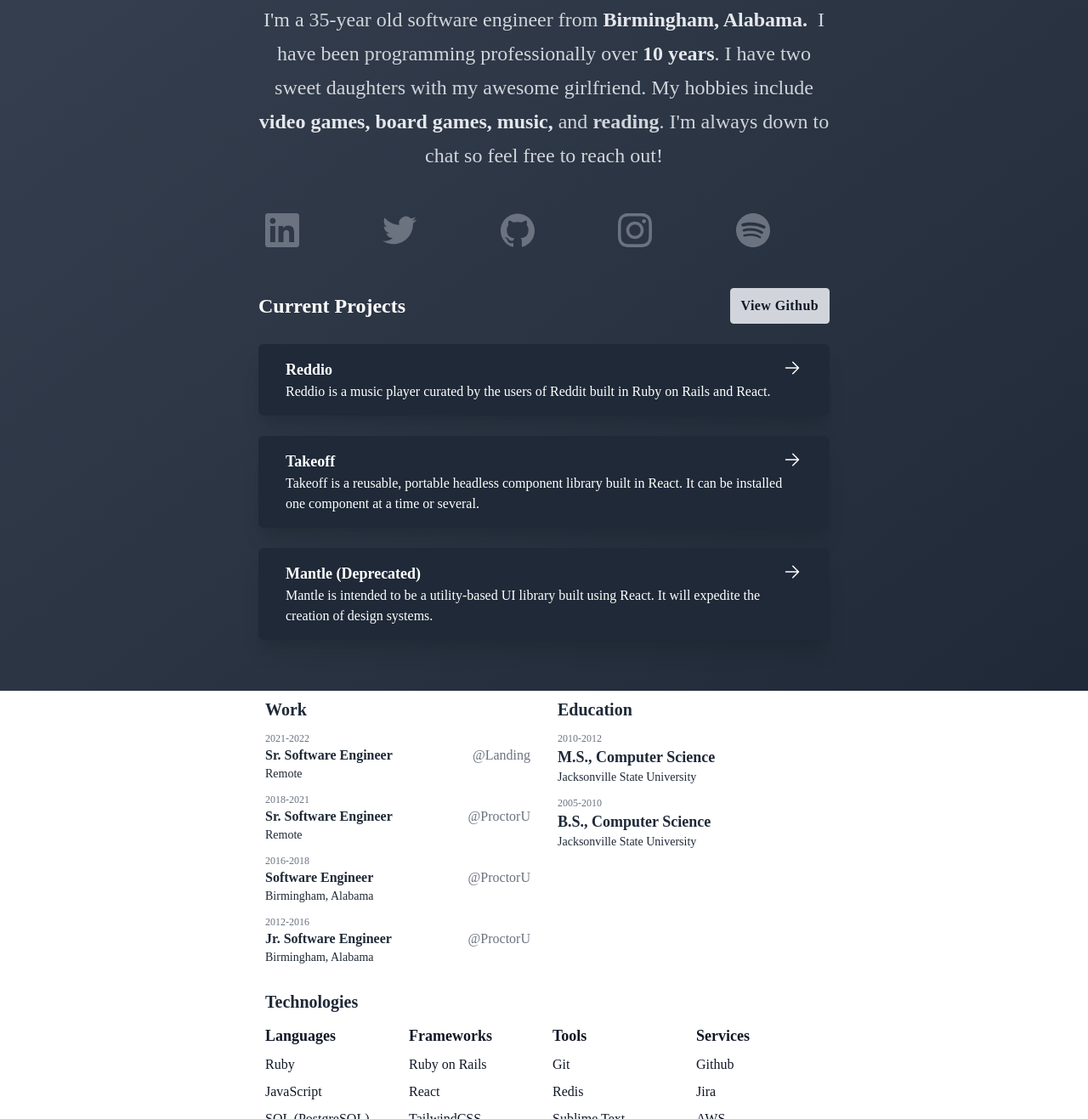
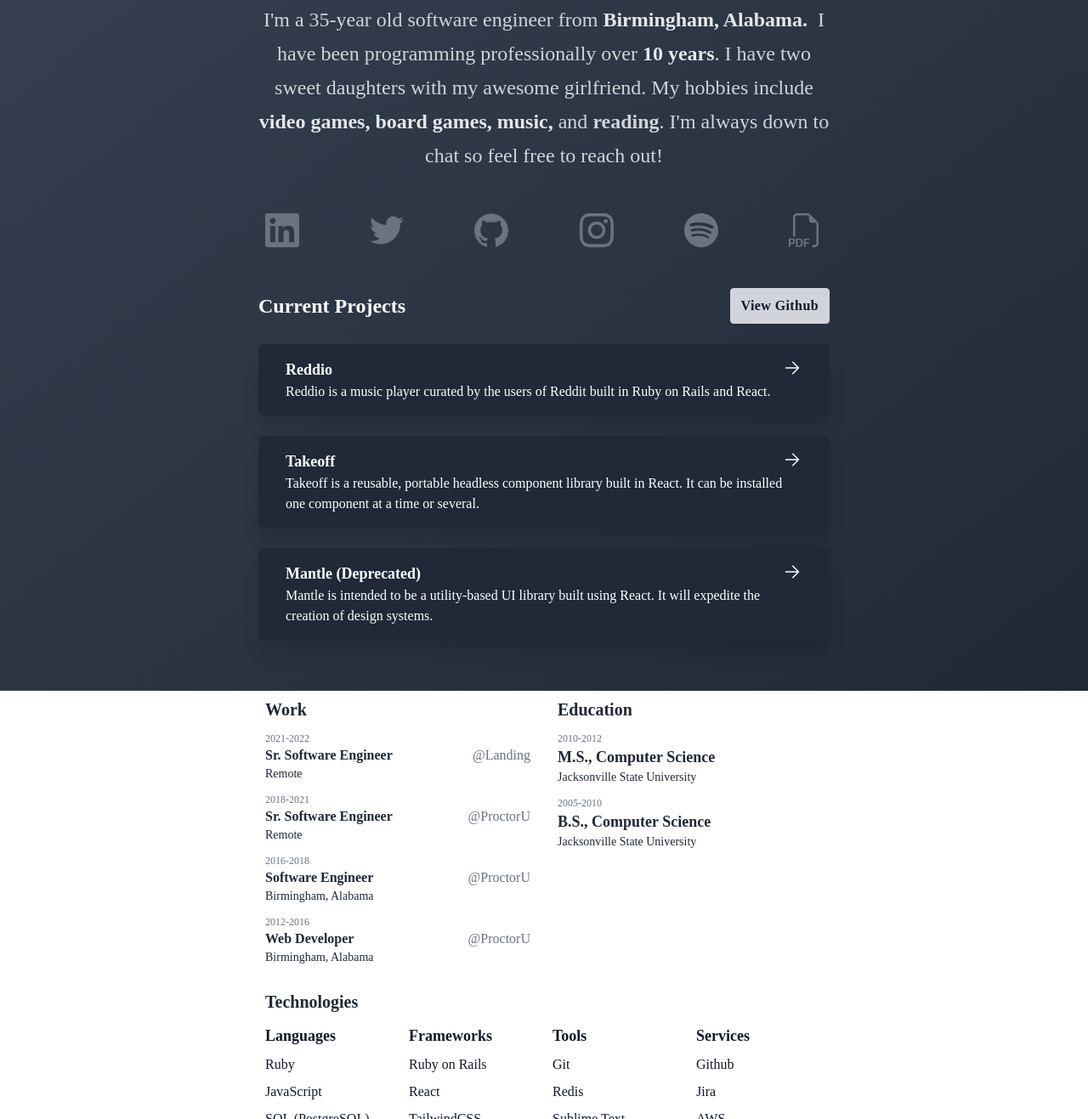
Before and after one commit to onesneakymofo/chrisautwell.com, a Gatsby site: page / in a window 1280 px wide. Shown: the part 197-1514 px from the top of the page at 85% size. Built offline with nearby package versions, Linux system fonts and the light colour scheme; Gatsby itself is replaced by a stand-in of ours.

Commit message:
Add resume

```diff
--- a/src/components/Experience.js
+++ b/src/components/Experience.js
@@ -26,7 +26,7 @@
       years: "2016-2018",
     },
     {
-      title: "Jr. Software Engineer",
+      title: "Web Developer",
       company: "@ProctorU",
       website: "https://www.proctoru.com",
       location: "Birmingham, Alabama",
--- a/src/components/Hero.js
+++ b/src/components/Hero.js
@@ -1,5 +1,5 @@
 import * as React from "react"
-import {GithubIcon, InstagramIcon,LinkedInIcon, SpotifyIcon, TwitterIcon } from '../components/ui/Icon';
+import {GithubIcon, InstagramIcon,LinkedInIcon, SpotifyIcon, TwitterIcon, ResumeIcon } from '../components/ui/Icon';
 
 const Hero = () => {
   function dateConversion(date) {
@@ -39,7 +39,7 @@
         and <strong>reading</strong>. I'm always down to chat so feel free to
         reach out!
       </p>
-      <p className="grid grid-flow-col grid-cols-auto gap-x-5 text-center mx-auto text-indigo-500 text-3xl my-10">
+      <p className="flex flex-row gap-x-5 text-center items-center justify-between mx-auto text-indigo-500 text-3xl my-10">
         <a
           className="hover:text-white"
           href="https://www.linkedin.com/in/chris-autwell/"
@@ -70,6 +70,12 @@
         >
           <SpotifyIcon />
         </a>
+        <a
+          className="hover:text-white"
+          href="/Chris_Autwell_Senior_Software_Engineer_Resume.pdf"
+        >
+          <ResumeIcon />
+        </a>
       </p>
     </>
   )
--- a/src/components/ui/Icon/Icon.js
+++ b/src/components/ui/Icon/Icon.js
@@ -5,6 +5,7 @@
 import {SpotifyIconSvg} from "./SpotifyIconSvg";
 import {TwitterIconSvg} from "./TwitterIconSvg";
 import {RightArrowSvg} from "./RightArrowSvg";
+import {ResumeIconSvg} from "./ResumeIconSvg";
 
 const GithubIcon = () => (
   <Icon className="h-10 w-10 m-2 hover:text-white text-md">
@@ -36,9 +37,14 @@
     <RightArrowSvg class="fill-current" />
   </Icon>
 )
+const ResumeIcon = () => (
+  <Icon className="h-10 w-10 m-2 hover:text-white text-md">
+    <ResumeIconSvg class="fill-current" />
+  </Icon>
+)
 
 const Icon = ({className, children}) => (
     <div className={className}>{children}</div>
 )
 
-export {GithubIcon, InstagramIcon, LinkedInIcon, SpotifyIcon, TwitterIcon, RightArrowIcon};
+export {GithubIcon, InstagramIcon, LinkedInIcon, SpotifyIcon, TwitterIcon, RightArrowIcon, ResumeIcon};
--- /dev/null
+++ b/src/components/ui/Icon/ResumeIconSvg.js
@@ -0,0 +1,9 @@
+import * as React from "react"
+
+const ResumeIconSvg = (props) => (
+<svg {...props} xmlns="http://www.w3.org/2000/svg" fill="currentColor" class="bi bi-filetype-pdf" viewBox="0 0 16 16">
+  <path fill-rule="evenodd" d="M14 4.5V14a2 2 0 0 1-2 2h-1v-1h1a1 1 0 0 0 1-1V4.5h-2A1.5 1.5 0 0 1 9.5 3V1H4a1 1 0 0 0-1 1v9H2V2a2 2 0 0 1 2-2h5.5L14 4.5ZM1.6 11.85H0v3.999h.791v-1.342h.803c.287 0 .531-.057.732-.173.203-.117.358-.275.463-.474a1.42 1.42 0 0 0 .161-.677c0-.25-.053-.476-.158-.677a1.176 1.176 0 0 0-.46-.477c-.2-.12-.443-.179-.732-.179Zm.545 1.333a.795.795 0 0 1-.085.38.574.574 0 0 1-.238.241.794.794 0 0 1-.375.082H.788V12.48h.66c.218 0 .389.06.512.181.123.122.185.296.185.522Zm1.217-1.333v3.999h1.46c.401 0 .734-.08.998-.237a1.45 1.45 0 0 0 .595-.689c.13-.3.196-.662.196-1.084 0-.42-.065-.778-.196-1.075a1.426 1.426 0 0 0-.589-.68c-.264-.156-.599-.234-1.005-.234H3.362Zm.791.645h.563c.248 0 .45.05.609.152a.89.89 0 0 1 .354.454c.079.201.118.452.118.753a2.3 2.3 0 0 1-.068.592 1.14 1.14 0 0 1-.196.422.8.8 0 0 1-.334.252 1.298 1.298 0 0 1-.483.082h-.563v-2.707Zm3.743 1.763v1.591h-.79V11.85h2.548v.653H7.896v1.117h1.606v.638H7.896Z"/>
+</svg>
+);
+
+export {ResumeIconSvg}
--- a/src/components/ui/Icon/index.js
+++ b/src/components/ui/Icon/index.js
@@ -1,2 +1,2 @@
-import { GithubIcon, InstagramIcon, LinkedInIcon, SpotifyIcon, TwitterIcon, RightArrowIcon } from "./Icon";
-export { GithubIcon, InstagramIcon, LinkedInIcon, SpotifyIcon, TwitterIcon, RightArrowIcon }
+import { GithubIcon, InstagramIcon, LinkedInIcon, SpotifyIcon, TwitterIcon, RightArrowIcon, ResumeIcon} from "./Icon";
+export { GithubIcon, InstagramIcon, LinkedInIcon, SpotifyIcon, TwitterIcon, RightArrowIcon, ResumeIcon}
```
Also changed, not shown: 1 other file.
